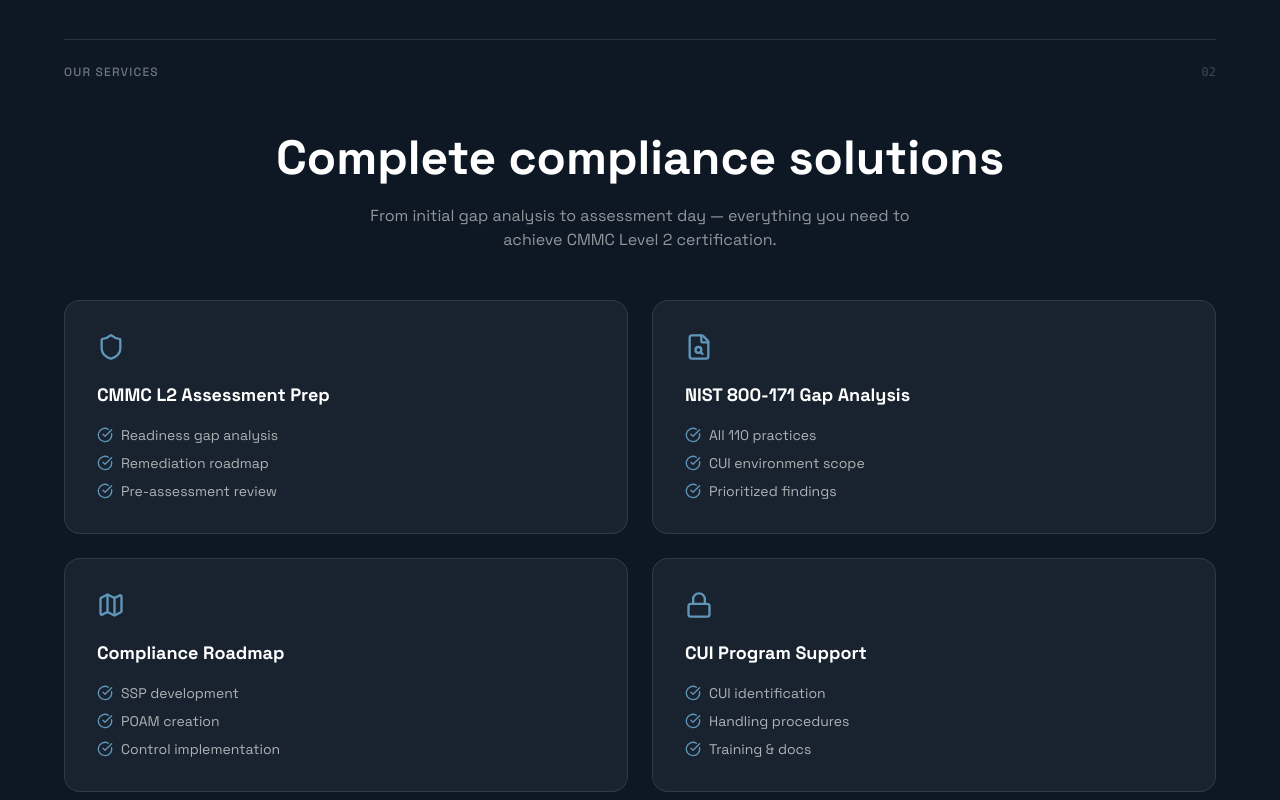
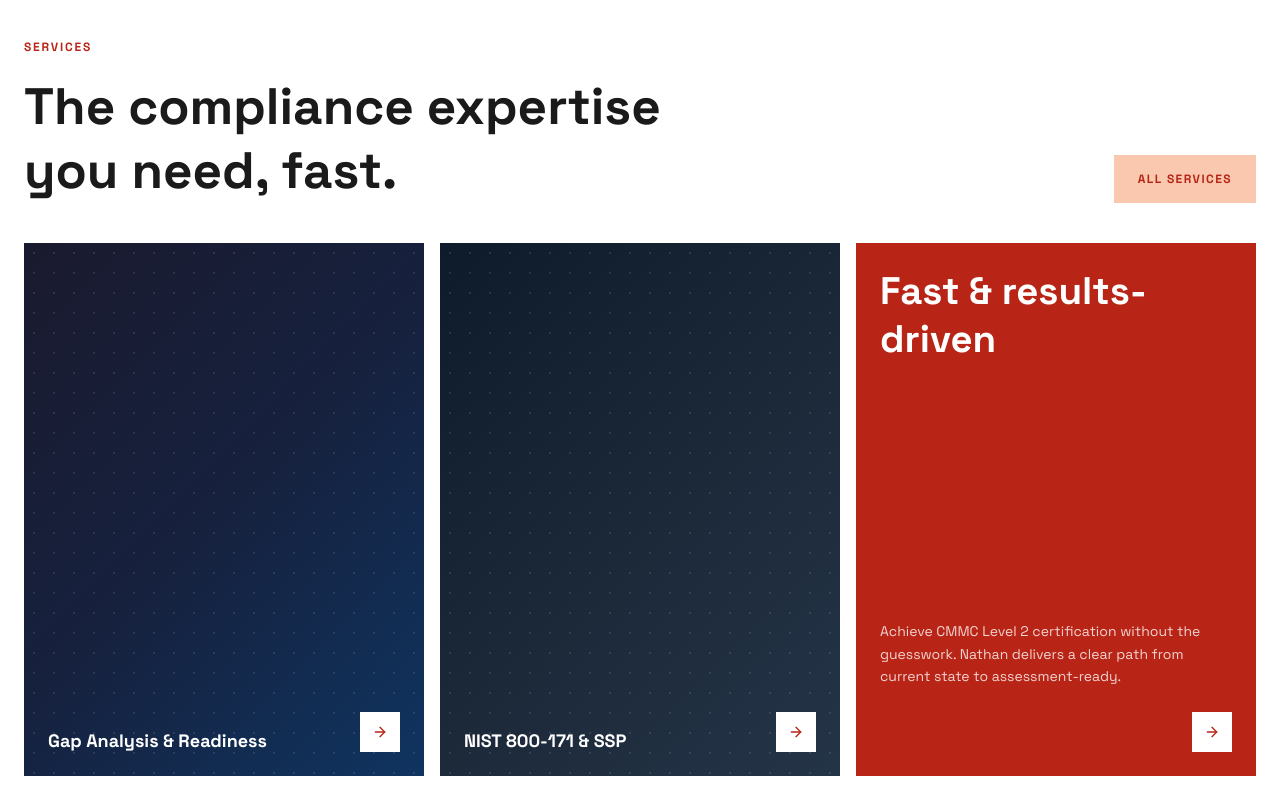
Before and after one commit to Nathan-Lundquist/nathan-site, a Next.js app: page / in a window 1280 px wide. Shown: the part 1120-1920 px from the top of the page. Built offline with nearby package versions, Linux system fonts and the light colour scheme.

Commit message:
feat: rewrite ServicesSection — 3-card layout, dark gradient cards + red card

```diff
--- a/src/components/ServicesSection.tsx
+++ b/src/components/ServicesSection.tsx
@@ -1,94 +1,124 @@
+'use client'
+import { motion } from 'framer-motion'
 import Link from 'next/link'
-import { ArrowRight, Shield, FileSearch, Map as MapIcon, Lock, CheckCircle } from 'lucide-react'
+import { ArrowRight } from 'lucide-react'
 
 const cards = [
   {
-    icon: Shield,
-    title: 'CMMC L2 Assessment Prep',
-    bullets: ['Readiness gap analysis', 'Remediation roadmap', 'Pre-assessment review'],
+    type: 'photo' as const,
+    gradient: 'linear-gradient(135deg, #1a1a2e 0%, #16213e 50%, #0f3460 100%)',
+    title: 'Gap Analysis & Readiness',
+    href: '/services',
   },
   {
-    icon: FileSearch,
-    title: 'NIST 800-171 Gap Analysis',
-    bullets: ['All 110 practices', 'CUI environment scope', 'Prioritized findings'],
+    type: 'photo' as const,
+    gradient: 'linear-gradient(135deg, #0d1b2a 0%, #1b2838 50%, #243447 100%)',
+    title: 'NIST 800-171 & SSP',
+    href: '/services',
   },
   {
-    icon: MapIcon,
-    title: 'Compliance Roadmap',
-    bullets: ['SSP development', 'POAM creation', 'Control implementation'],
-  },
-  {
-    icon: Lock,
-    title: 'CUI Program Support',
-    bullets: ['CUI identification', 'Handling procedures', 'Training & docs'],
+    type: 'red' as const,
+    gradient: '',
+    title: 'Fast & results-driven',
+    description: 'Achieve CMMC Level 2 certification without the guesswork. Nathan delivers a clear path from current state to assessment-ready.',
+    href: '/contact',
   },
 ]
 
 export default function ServicesSection() {
   return (
-    <section className="py-24 px-6" style={{ backgroundColor: '#0D1824' }}>
-      <div className="max-w-6xl mx-auto">
-        {/* Section divider */}
-        <div
-          className="flex justify-between items-center pt-6 mb-12"
-          style={{ borderTop: '1px solid rgba(255,255,255,0.12)' }}
-        >
-          <span className="text-xs uppercase tracking-widest font-medium" style={{ color: 'rgba(255,255,255,0.4)' }}>
-            Our services
-          </span>
-          <span className="font-mono text-xs" style={{ color: 'rgba(255,255,255,0.2)' }}>02</span>
+    <section className="py-24 px-6" style={{ backgroundColor: '#FFFFFF' }}>
+      <div className="max-w-7xl mx-auto">
+
+        {/* Header row */}
+        <div className="flex flex-col md:flex-row md:items-end md:justify-between gap-6 mb-10">
+          <div>
+            <p className="section-label">Services</p>
+            <motion.h2
+              initial={{ opacity: 0, y: 16 }}
+              whileInView={{ opacity: 1, y: 0 }}
+              viewport={{ once: true }}
+              className="font-black leading-tight"
+              style={{ fontSize: 'clamp(2rem, 4vw, 3.5rem)', color: '#1A1A1A' }}
+            >
+              The compliance expertise<br />you need, fast.
+            </motion.h2>
+          </div>
+          <Link href="/services" className="btn-secondary shrink-0">
+            All Services
+          </Link>
         </div>
 
-        {/* Heading */}
-        <div className="text-center mb-12">
-          <h2 className="font-black leading-tight mb-4" style={{ fontSize: 'clamp(2rem, 4vw, 3rem)', color: '#FFFFFF' }}>
-            Complete compliance solutions
-          </h2>
-          <p className="text-base max-w-xl mx-auto" style={{ color: 'rgba(255,255,255,0.55)' }}>
-            From initial gap analysis to assessment day — everything you need to achieve CMMC Level 2 certification.
-          </p>
-        </div>
-
-        {/* 2×2 card grid */}
-        <div className="grid md:grid-cols-2 gap-6 mb-10">
-          {cards.map((card) => {
-            const Icon = card.icon
-            return (
-              <div
-                key={card.title}
-                className="rounded-2xl p-8"
-                style={{
-                  backgroundColor: 'rgba(255,255,255,0.05)',
-                  border: '1px solid rgba(255,255,255,0.1)',
-                }}
+        {/* Three cards */}
+        <div className="grid md:grid-cols-3 gap-4">
+          {cards.map((card, i) => (
+            <motion.div
+              key={card.title}
+              initial={{ opacity: 0, y: 24 }}
+              whileInView={{ opacity: 1, y: 0 }}
+              viewport={{ once: true }}
+              transition={{ delay: i * 0.1 }}
+            >
+              <Link
+                href={card.href}
+                className="block relative overflow-hidden group"
+                style={{ aspectRatio: '3/4' }}
               >
-                <div className="mb-5">
-                  <Icon className="w-7 h-7" style={{ color: '#6096BA' }} />
-                </div>
-                <h3 className="font-bold text-lg mb-4" style={{ color: '#FFFFFF' }}>
-                  {card.title}
-                </h3>
-                <ul className="space-y-2">
-                  {card.bullets.map((b) => (
-                    <li key={b} className="flex items-center gap-2 text-sm" style={{ color: 'rgba(255,255,255,0.65)' }}>
-                      <CheckCircle className="w-4 h-4 shrink-0" style={{ color: '#6096BA' }} />
-                      {b}
-                    </li>
-                  ))}
-                </ul>
-              </div>
-            )
-          })}
-        </div>
-
-        {/* CTA */}
-        <div className="text-center">
-          <Link
-            href="/contact"
-            className="inline-flex items-center gap-2 bg-white text-[#274C77] px-5 py-2.5 rounded-full font-semibold text-sm transition-opacity hover:opacity-80"
-          >
-            Get a Consultation <ArrowRight className="w-4 h-4" />
-          </Link>
+                {card.type === 'photo' ? (
+                  <>
+                    {/* Dark gradient bg */}
+                    <div
+                      className="absolute inset-0"
+                      style={{ background: card.gradient }}
+                    />
+                    {/* Subtle dot overlay */}
+                    <div
+                      className="absolute inset-0 opacity-10"
+                      style={{
+                        backgroundImage: 'radial-gradient(circle, #ffffff 1px, transparent 1px)',
+                        backgroundSize: '20px 20px',
+                      }}
+                    />
+                    {/* Bottom content */}
+                    <div className="absolute bottom-0 left-0 right-0 p-6 flex items-end justify-between">
+                      <span className="text-white font-bold text-lg leading-tight">
+                        {card.title}
+                      </span>
+                      <div
+                        className="w-10 h-10 flex items-center justify-center shrink-0 ml-3"
+                        style={{ backgroundColor: '#FFFFFF' }}
+                      >
+                        <ArrowRight className="w-4 h-4" style={{ color: '#B82416' }} />
+                      </div>
+                    </div>
+                  </>
+                ) : (
+                  <>
+                    {/* Red card */}
+                    <div className="absolute inset-0" style={{ backgroundColor: '#B82416' }} />
+                    <div className="absolute inset-0 p-6 flex flex-col justify-between">
+                      <h3 className="text-white font-black leading-tight" style={{ fontSize: 'clamp(1.8rem, 3vw, 2.5rem)' }}>
+                        {card.title}
+                      </h3>
+                      <div>
+                        <p className="text-white/80 text-sm leading-relaxed mb-6">
+                          {card.description}
+                        </p>
+                        <div className="flex justify-end">
+                          <div
+                            className="w-10 h-10 flex items-center justify-center"
+                            style={{ backgroundColor: '#FFFFFF' }}
+                          >
+                            <ArrowRight className="w-4 h-4" style={{ color: '#B82416' }} />
+                          </div>
+                        </div>
+                      </div>
+                    </div>
+                  </>
+                )}
+              </Link>
+            </motion.div>
+          ))}
         </div>
       </div>
     </section>
```
